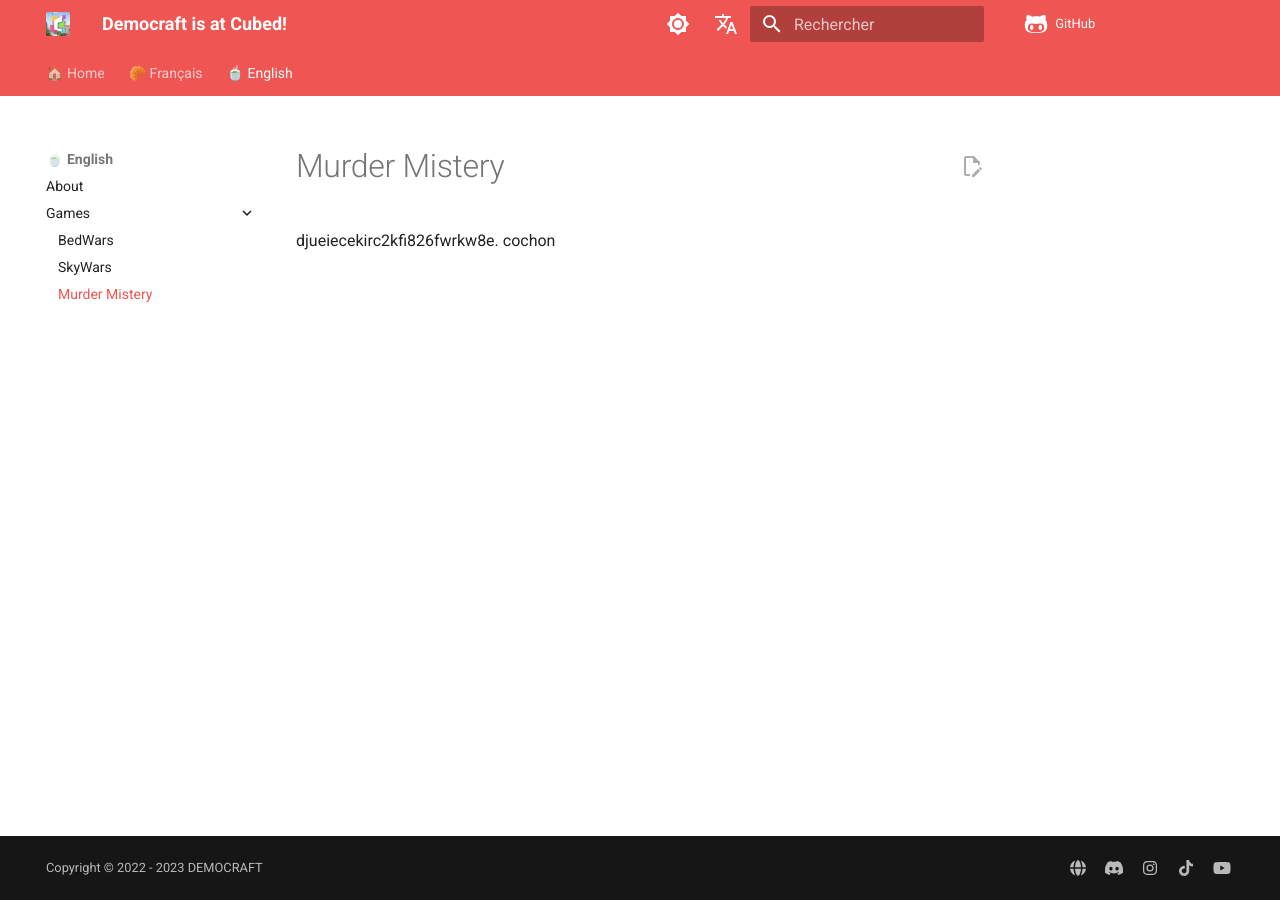
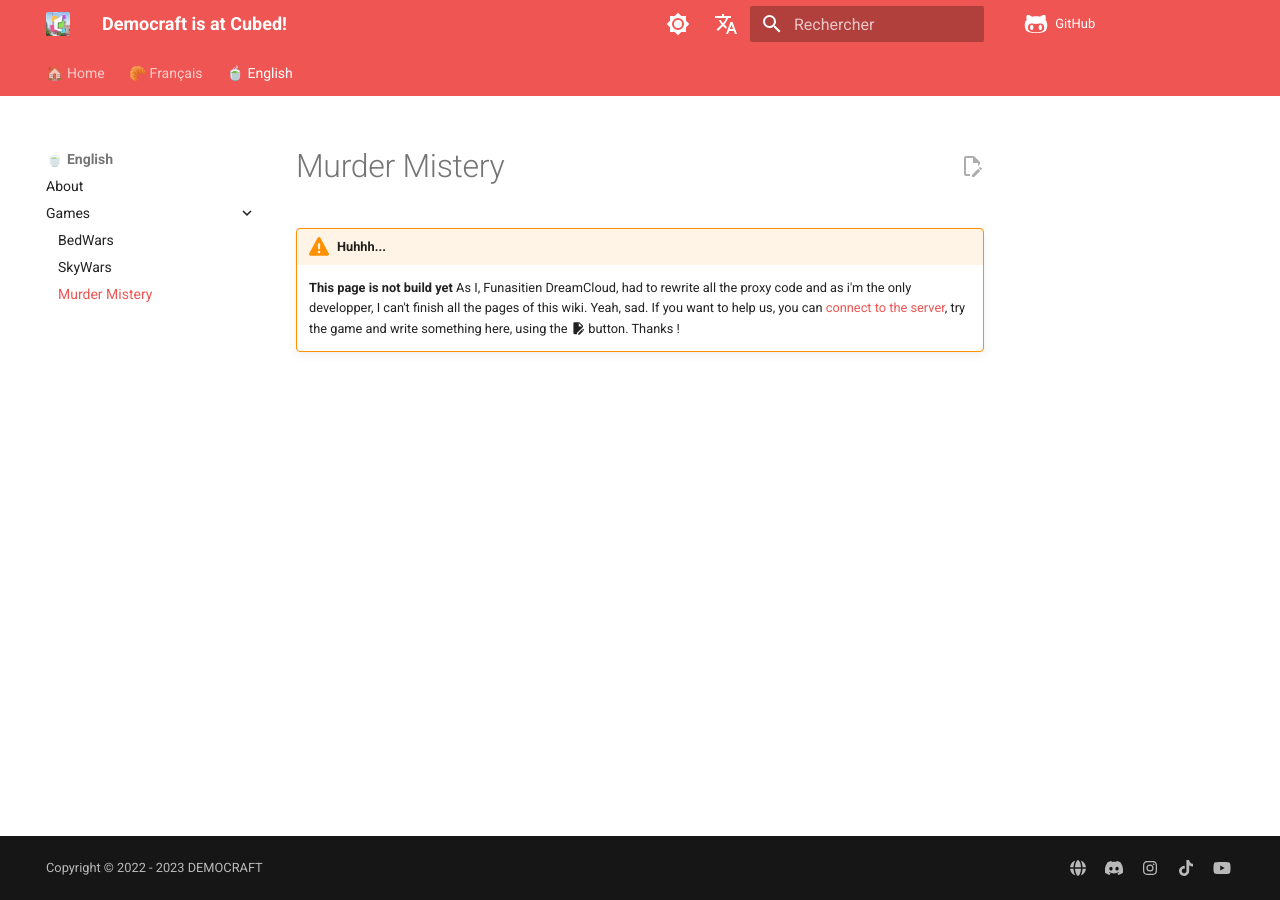
Before and after one commit to democraftmc/cubed-doc, an MkDocs documentation site: the page built from docs/docs/en/murder.md, in a window 1280 px wide. Built offline with MkDocs 1.6.1 and Material for MkDocs 9.7.7, drawn with Linux system fonts in a browser that asks for light colours; comment, search, counter and statistics services are not loaded.

Commit message:
Update murder.md

```diff
--- a/docs/docs/en/murder.md
+++ b/docs/docs/en/murder.md
@@ -1 +1,5 @@
-djueiecekirc2kfi826fwrkw8e. cochon
+!!! warning "Huhhh..."
+
+    **This page is not build yet**
+    As I, Funasitien DreamCloud, had to rewrite all the proxy code and as i'm the only developper, I can't finish all the pages of this wiki. Yeah, sad.
+    If you want to help us, you can [connect to the server](../connexion), try the game and write something here, using the :material-file-edit: button. Thanks !
```
